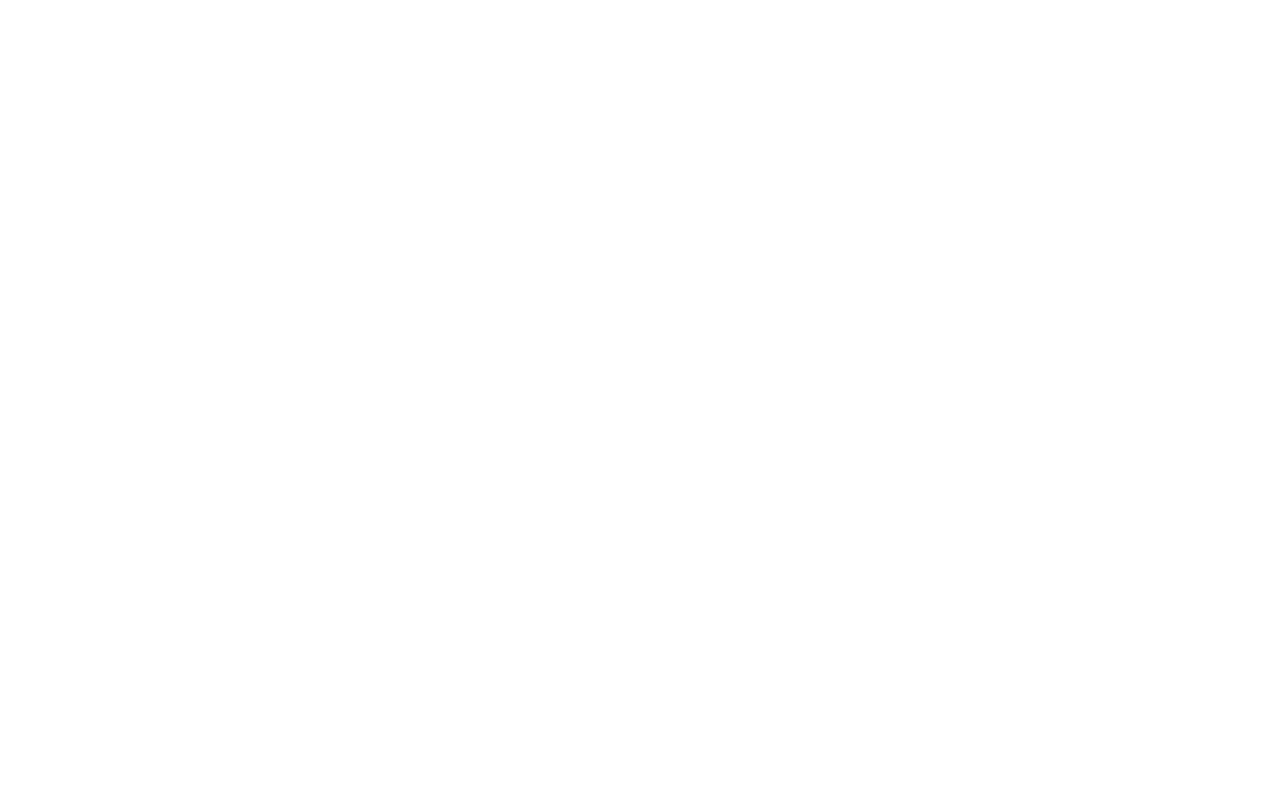
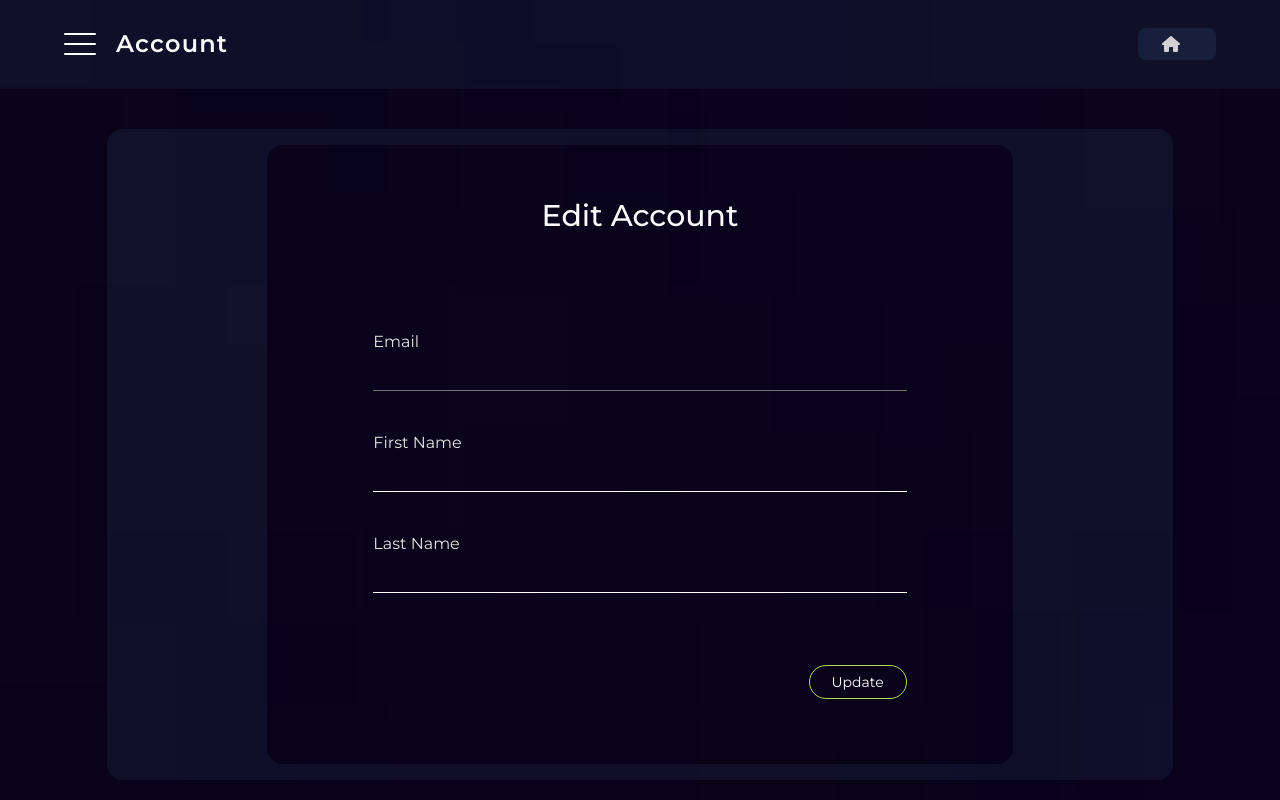
Before and after one commit to bitbard3/payment-app, a React (Vite) app in the folder frontend/: page /account in a window 1280 px wide. Before the commit this address had no page. Built offline with nearby package versions, Linux system fonts and the light colour scheme.

Commit message:
Add Account page

```diff
--- a/frontend/src/App.jsx
+++ b/frontend/src/App.jsx
@@ -3,6 +3,7 @@
 import { Login } from "./pages/Login";
 import Landing from "./pages/Landing";
 import Dashboard from "./pages/Dashboard";
+import Account from "./pages/Account";
 function App() {
   return (
     <>
@@ -11,6 +12,7 @@
         <Route path="/signup" Component={Signup}></Route>
         <Route path="/login" Component={Login}></Route>
         <Route path="/dashboard" Component={Dashboard}></Route>
+        <Route path="/account" Component={Account}></Route>
       </Routes>
     </>
   );
--- /dev/null
+++ b/frontend/src/pages/Account.jsx
@@ -0,0 +1,46 @@
+import React from "react";
+import NavItemsList from "../components/NavItemsList";
+import { sideBarOpen } from "../stores/atom/sideBar";
+import { useRecoilValue } from "recoil";
+import { faHouse } from "@fortawesome/free-solid-svg-icons";
+import Header from "../components/Header";
+import MobileNav from "../components/MobileNav";
+import Gradients from "../components/Gradients";
+import EditAccount from "../components/EditAccount";
+export default function Account() {
+  const val = false;
+  const sideBar = useRecoilValue(sideBarOpen);
+  return (
+    <div>
+      <div className="bg-dark h-screen w-screen grid grid-cols-12 grid-rows-9 relative overflow-hidden">
+        <div
+          className={`col-span-2 bg-box bg-opacity-40 row-span-9 hidden ${
+            !sideBar ? `hidden` : `xl:block `
+          }`}
+        >
+          <div className="flex flex-col gap-10 h-full">
+            <NavItemsList></NavItemsList>
+          </div>
+        </div>
+        <div
+          className={`row-span-1 col-span-12  bg-box bg-opacity-30 ${
+            !sideBar ? ` col-span-12` : `xl:col-span-10`
+          }`}
+        >
+          <Header text={"Account"} icon={faHouse} buttonText={"Home"}></Header>
+        </div>
+        <div
+          className={`row-span-8 mt-10 bg-box bg-opacity-35 md:mx-10 xl:mx-0 md:rounded-2xl mb-5 flex flex-col items-center justify-center ${
+            !sideBar
+              ? `xl:col-start-2 col-span-12 xl:col-span-10`
+              : `xl:col-start-4 xl:col-span-8 col-span-12`
+          }`}
+        >
+          <EditAccount></EditAccount>
+        </div>
+        <MobileNav></MobileNav>
+        <Gradients></Gradients>
+      </div>
+    </div>
+  );
+}
```
